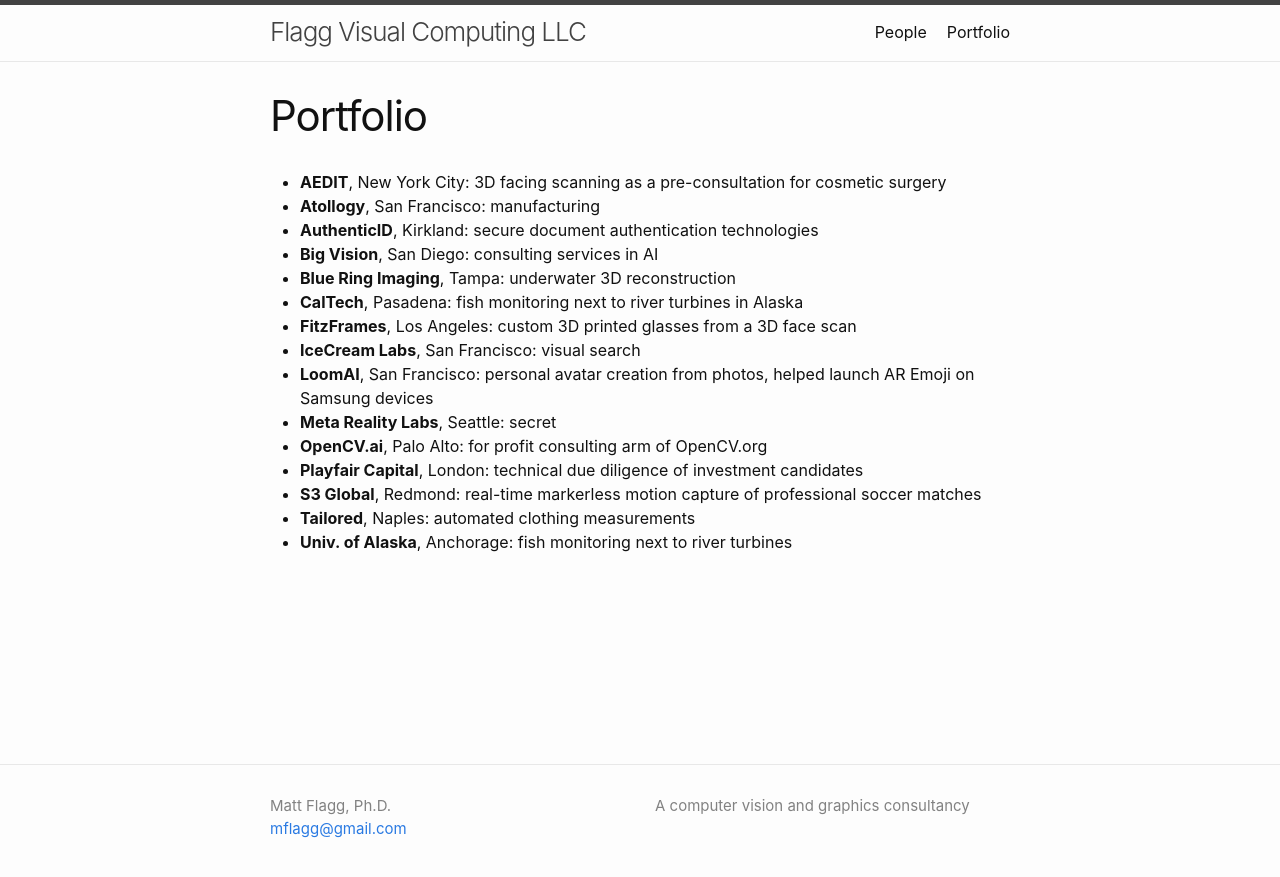
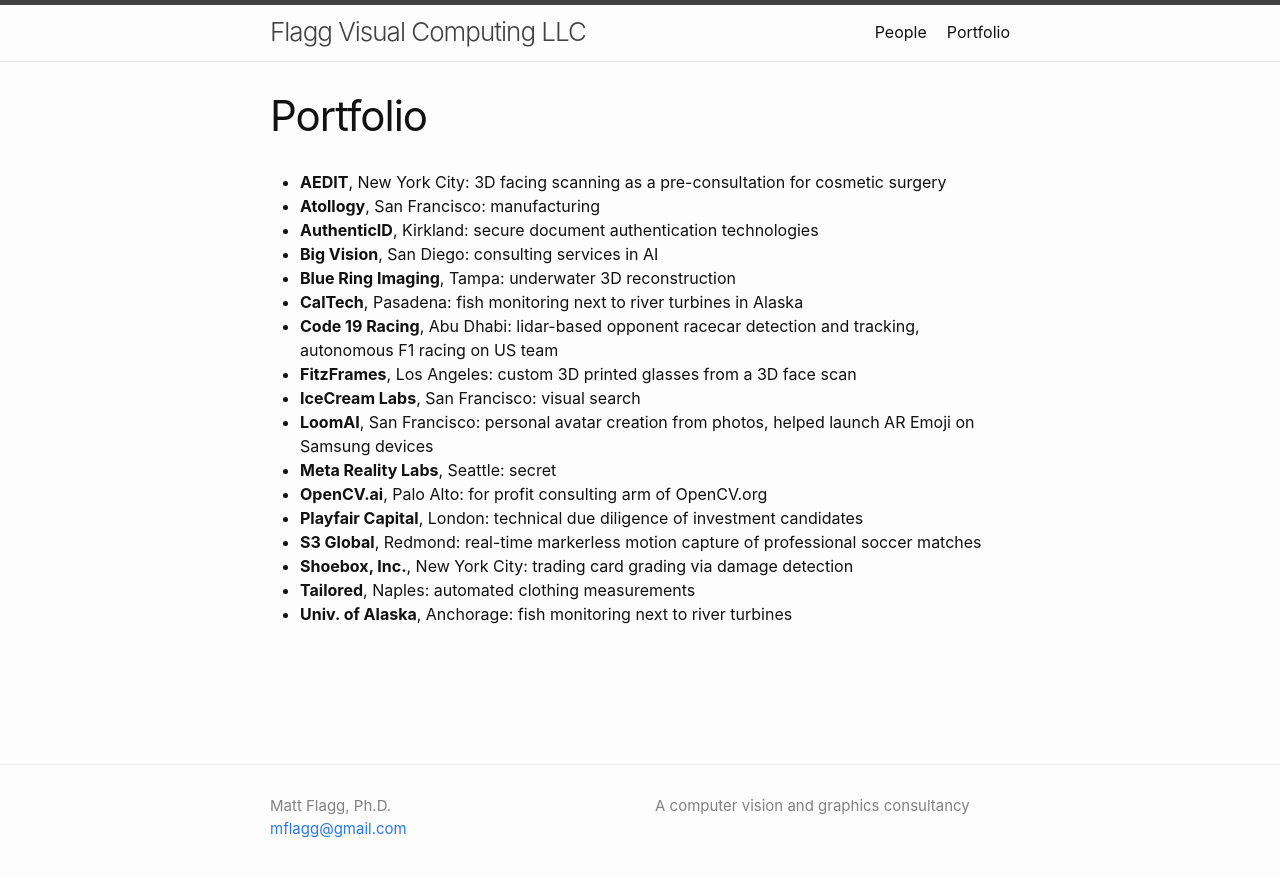
Before and after one commit to mflagg/mflagg.github.io, a Jekyll site: the page built from portfolio.md, in a window 1280 px wide. Shown: the top 877 px of the page. Built offline with Jekyll 4.4.1, drawn with Linux system fonts in a browser that asks for light colours.

Commit message:
Update portfolio.md

```diff
--- a/portfolio.md
+++ b/portfolio.md
@@ -10,6 +10,7 @@
 - **Big Vision**, San Diego: consulting services in AI
 - **Blue Ring Imaging**, Tampa: underwater 3D reconstruction
 - **CalTech**, Pasadena: fish monitoring next to river turbines in Alaska
+- **Code 19 Racing**, Abu Dhabi: lidar-based opponent racecar detection and tracking, autonomous F1 racing on US team
 - **FitzFrames**, Los Angeles: custom 3D printed glasses from a 3D face scan
 - **IceCream Labs**, San Francisco: visual search
 - **LoomAI**, San Francisco: personal avatar creation from photos, helped launch AR Emoji on Samsung devices
@@ -17,5 +18,6 @@
 - **OpenCV.ai**, Palo Alto: for profit consulting arm of OpenCV.org
 - **Playfair Capital**, London: technical due diligence of investment candidates
 - **S3 Global**, Redmond: real-time markerless motion capture of professional soccer matches
+- **Shoebox, Inc.**, New York City: trading card grading via damage detection
 - **Tailored**, Naples: automated clothing measurements
 - **Univ. of Alaska**, Anchorage: fish monitoring next to river turbines
```
